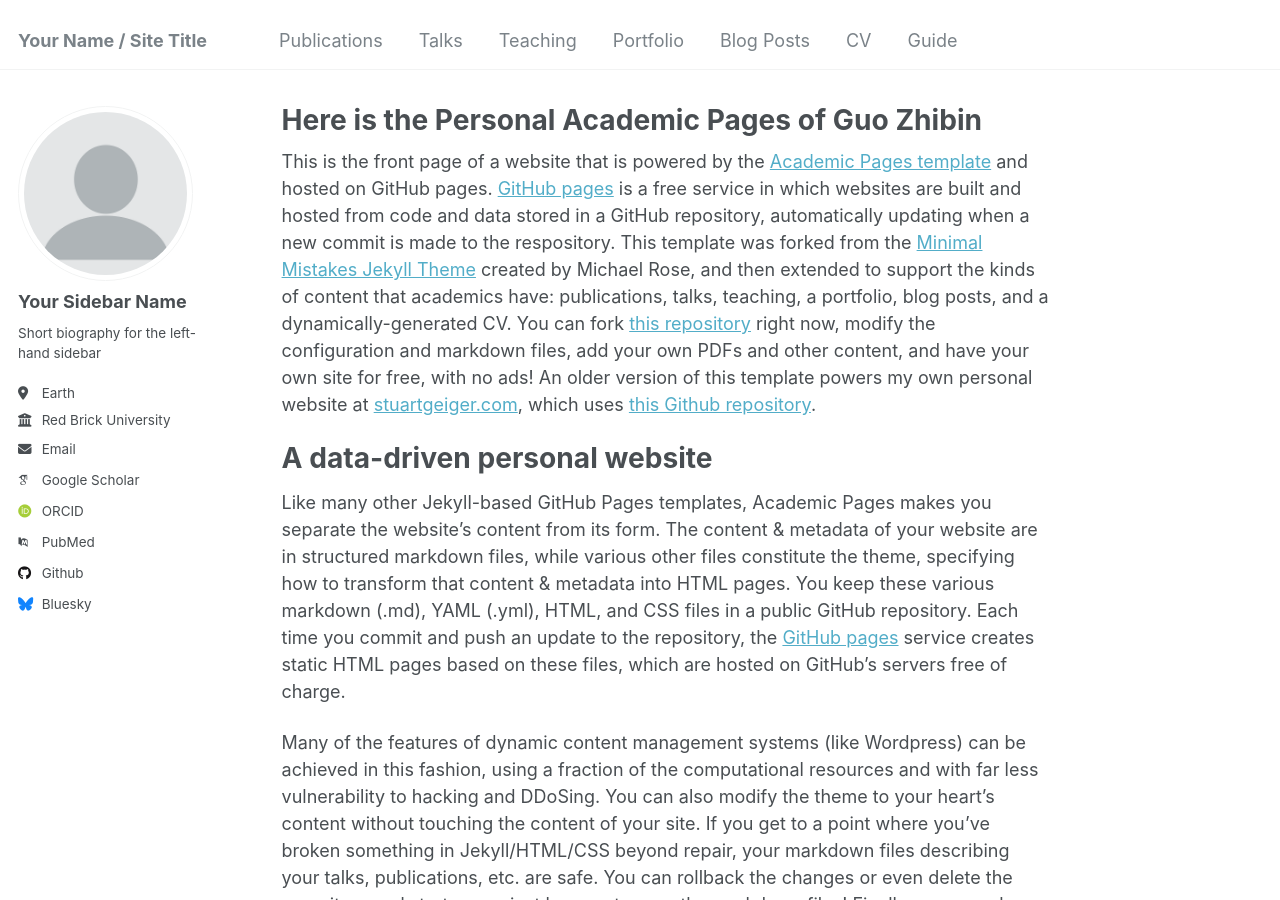
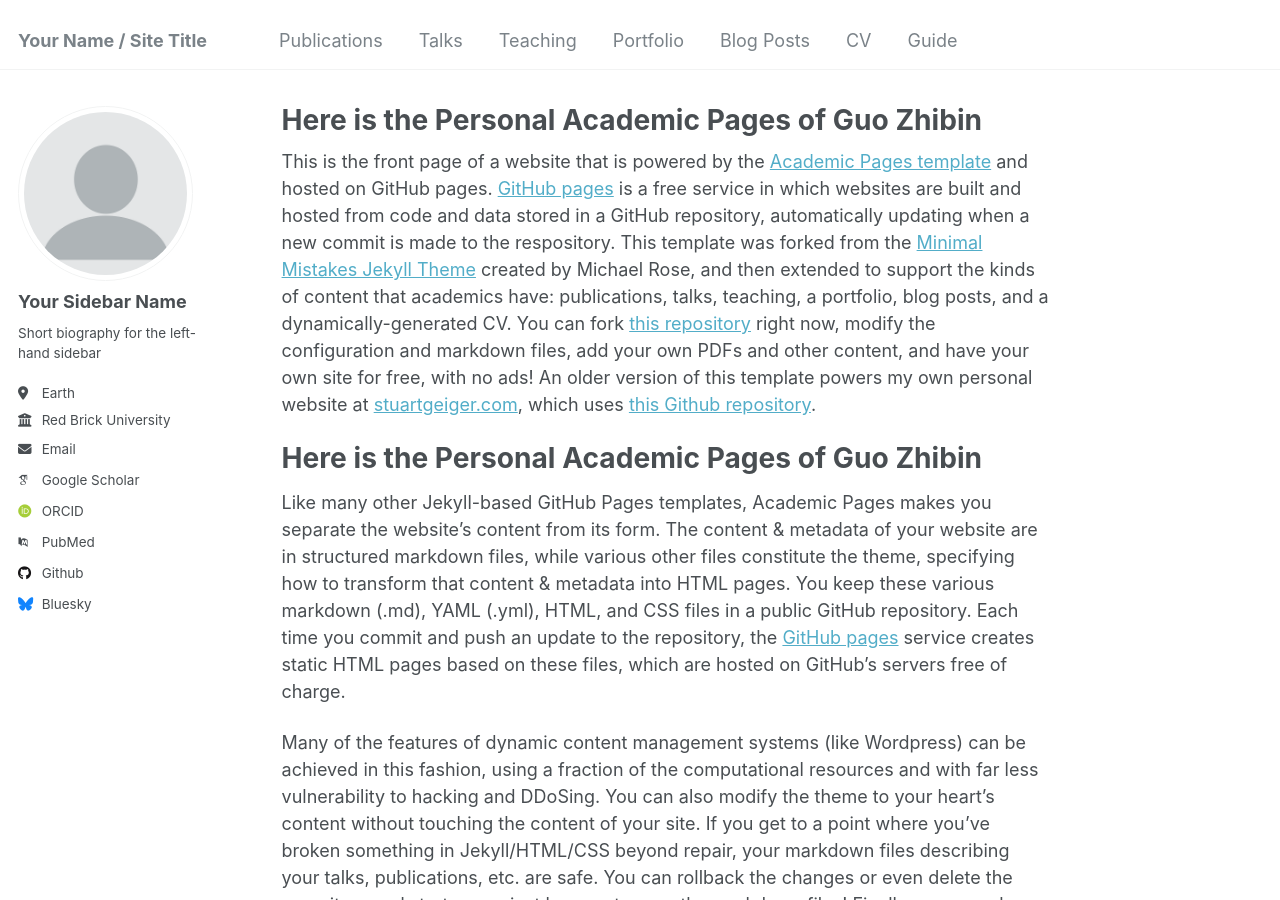
Before and after one commit to MarcoGZB/marcogzb.github.io, a Jekyll site: the page built from _pages/about.md, in a window 1280 px wide and 900 px high. Built offline with Jekyll 4.4.1, drawn with Linux system fonts in a browser that asks for light colours; some web fonts are replaced.

Commit message:
Update about.md

```diff
--- a/_pages/about.md
+++ b/_pages/about.md
@@ -9,7 +9,7 @@ redirect_from:
 
 This is the front page of a website that is powered by the [Academic Pages template](https://github.com/academicpages/academicpages.github.io) and hosted on GitHub pages. [GitHub pages](https://pages.github.com) is a free service in which websites are built and hosted from code and data stored in a GitHub repository, automatically updating when a new commit is made to the respository. This template was forked from the [Minimal Mistakes Jekyll Theme](https://mmistakes.github.io/minimal-mistakes/) created by Michael Rose, and then extended to support the kinds of content that academics have: publications, talks, teaching, a portfolio, blog posts, and a dynamically-generated CV. You can fork [this repository](https://github.com/academicpages/academicpages.github.io) right now, modify the configuration and markdown files, add your own PDFs and other content, and have your own site for free, with no ads! An older version of this template powers my own personal website at [stuartgeiger.com](http://stuartgeiger.com), which uses [this Github repository](https://github.com/staeiou/staeiou.github.io).
 
-A data-driven personal website
+Here is the Personal Academic Pages of Guo Zhibin
 ======
 Like many other Jekyll-based GitHub Pages templates, Academic Pages makes you separate the website's content from its form. The content & metadata of your website are in structured markdown files, while various other files constitute the theme, specifying how to transform that content & metadata into HTML pages. You keep these various markdown (.md), YAML (.yml), HTML, and CSS files in a public GitHub repository. Each time you commit and push an update to the repository, the [GitHub pages](https://pages.github.com/) service creates static HTML pages based on these files, which are hosted on GitHub's servers free of charge.
 
```
